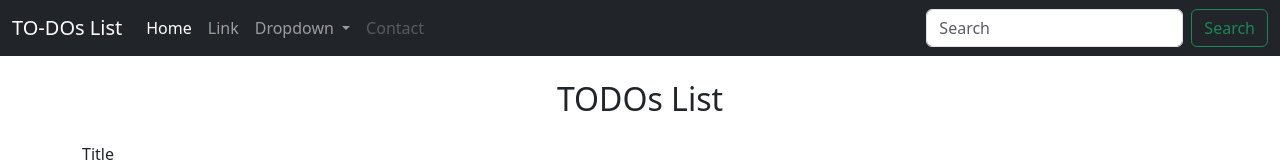
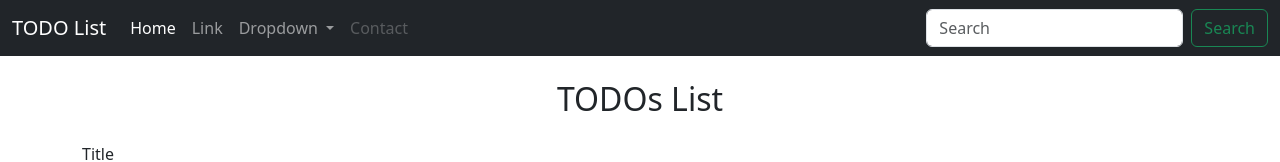
Before and after one commit to developermaroof/Project-to-do-list, a plain HTML site: page index.html in a window 1280 px wide. Shown: the top 162 px of the page. Drawn offline with nearby package versions, Linux system fonts and the light colour scheme.

Commit message:
Added initial files

```diff
--- a/index.html
+++ b/index.html
@@ -3,7 +3,7 @@
   <head>
     <meta charset="utf-8" />
     <meta name="viewport" content="width=device-width, initial-scale=1" />
-    <title>TO-DOs List</title>
+    <title>TODO List</title>
     <link
       href="https://cdn.jsdelivr.net/npm/bootstrap@5.3.0-alpha1/dist/css/bootstrap.min.css"
       rel="stylesheet"
@@ -14,7 +14,7 @@
   <body>
     <nav class="navbar navbar-expand-lg bg-dark navbar-dark">
       <div class="container-fluid">
-        <a class="navbar-brand" href="#">TO-DOs List</a>
+        <a class="navbar-brand" href="#">TODO List</a>
         <button
           class="navbar-toggler"
           type="button"
```
